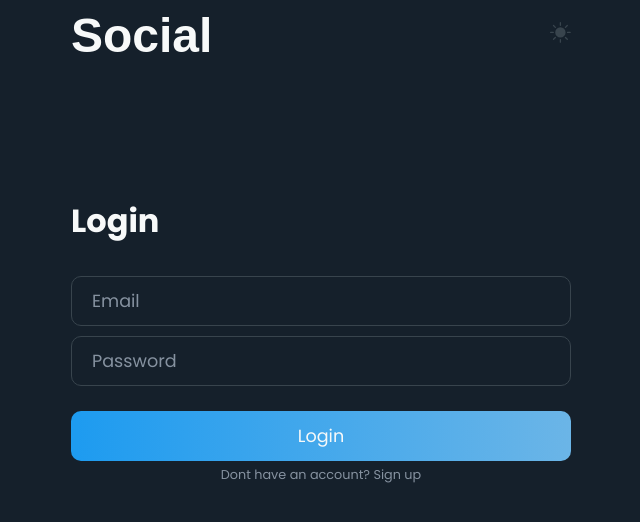
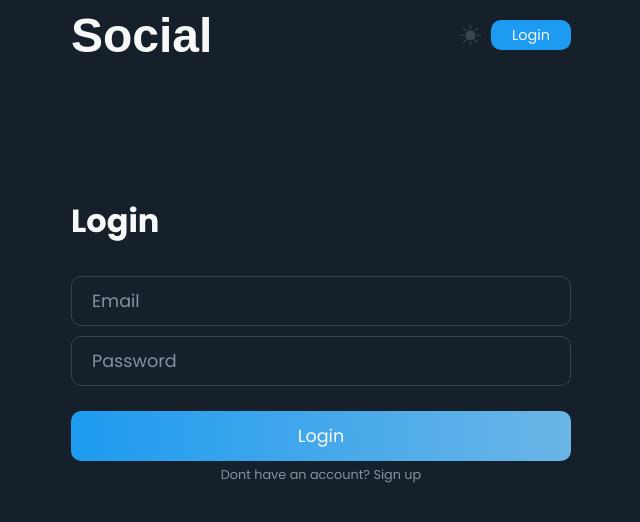
Before and after one commit to cateruu/social-app, a Next.js app: page /login in a window 1280 px wide. Shown: the top 522 px of the page, without its empty margins (319-959 px from the left). Built offline with nearby package versions, Linux system fonts and the light colour scheme; no server answers; a web font is replaced by a local one.

Commit message:
login & logout buttons

```diff
--- a/components/Layout/Layout.tsx
+++ b/components/Layout/Layout.tsx
@@ -1,5 +1,3 @@
-import { useContext } from 'react';
-
 import { useTheme } from '../../store/theme-context';
 
 import styles from './Layout.module.css';
@@ -11,7 +9,7 @@ type Props = {
 };
 
 const Layout: React.FC<Props> = (props) => {
-  const themeCtx = useTheme();
+  const { theme } = useTheme();
 
   return (
     <div className={styles.layout}>
@@ -20,7 +18,7 @@ const Layout: React.FC<Props> = (props) => {
       <style jsx global>
         {`
           body {
-            background: ${themeCtx.theme === 'dark' ? '#15202b' : '#fff'};
+            background: ${theme === 'dark' ? '#15202b' : '#fff'};
           }
         `}
       </style>
--- /dev/null
+++ b/components/PostLogin/PostLogin.module.css
@@ -0,0 +1,31 @@
+.container {
+  width: 100%;
+  height: 110px;
+  background: linear-gradient(86.23deg, #1d9bf0 0%, #6bb5e7 100%);
+  border-radius: 10px;
+  display: flex;
+  flex-direction: column;
+  justify-content: center;
+  align-items: center;
+}
+
+.text {
+  color: var(--text-color);
+  font-size: 1.5rem;
+  margin: 0;
+}
+
+.button {
+  height: 35px;
+  width: 100px;
+  border-radius: 10px;
+  border: none;
+  outline: none;
+  cursor: pointer;
+  font-family: 'Poppins', sans-serif;
+  font-size: 0.9rem;
+  margin-left: 10px;
+  color: var(--text-color);
+  background-color: var(--border-color);
+  margin-top: 10px;
+}
--- a/components/UI/Header/Header.module.css
+++ b/components/UI/Header/Header.module.css
@@ -11,6 +11,33 @@
   font-family: 'Montez', sans-serif;
   font-size: 3rem;
   color: var(--text-color);
+  cursor: pointer;
+}
+
+.container {
+  display: flex;
+  align-items: center;
+}
+
+.button {
+  height: 30px;
+  width: 80px;
+  border-radius: 10px;
+  border: none;
+  outline: none;
+  cursor: pointer;
+  font-family: 'Poppins', sans-serif;
+  font-size: 0.9rem;
+  margin-left: 10px;
+  color: var(--text-color);
+}
+
+.login {
+  background-color: var(--blue-bg);
+}
+
+.logout {
+  background-color: var(--border-color);
 }
 
 .light {
--- a/components/UI/Header/Header.tsx
+++ b/components/UI/Header/Header.tsx
@@ -1,25 +1,40 @@
-import { useContext } from 'react';
+import Link from 'next/link';
 
 import styles from './Header.module.css';
 
 import { useTheme } from '../../../store/theme-context';
+import { useAuth } from '../../../store/auth-context';
 
 import Theme from './Theme';
 
 const Header = () => {
-  const themeCtx = useTheme();
+  const { theme } = useTheme();
+  const { user, logout } = useAuth();
 
   return (
     <header className={styles.header}>
-      <h1
-        className={`${styles.name} ${
-          themeCtx.theme === 'light' ? styles.light : null
-        }`}
-      >
-        Social
-      </h1>
+      <Link href='/'>
+        <h1 className={`${styles.name} ${theme === 'light' && styles.light}`}>
+          Social
+        </h1>
+      </Link>
       <div className={styles.container}>
         <Theme />
+        {user && (
+          <button
+            className={`${styles.button} ${styles.logout}`}
+            onClick={logout}
+          >
+            Logout
+          </button>
+        )}
+        {!user && (
+          <Link href='/login'>
+            <button className={`${styles.button} ${styles.login}`}>
+              Login
+            </button>
+          </Link>
+        )}
       </div>
     </header>
   );
--- a/components/UI/Header/Theme.module.css
+++ b/components/UI/Header/Theme.module.css
@@ -4,6 +4,7 @@
   font-size: 1.3rem;
   transition: 0.1s;
   user-select: none;
+  line-height: 0%;
 }
 
 .theme:hover {
--- a/components/UI/Header/Theme.tsx
+++ b/components/UI/Header/Theme.tsx
@@ -1,4 +1,3 @@
-import { useContext } from 'react';
 import { NextPage } from 'next';
 
 import styles from './Theme.module.css';
@@ -8,12 +7,12 @@ import { useTheme } from '../../../store/theme-context';
 import { BsFillMoonFill, BsFillSunFill } from 'react-icons/bs';
 
 const Theme: NextPage = () => {
-  const themeCtx = useTheme();
+  const { theme, changeTheme } = useTheme();
 
   return (
-    <div className={styles.theme} onClick={themeCtx.changeTheme}>
-      {themeCtx.theme === 'dark' && <BsFillSunFill />}
-      {themeCtx.theme === 'light' && <BsFillMoonFill />}
+    <div className={styles.theme} onClick={changeTheme}>
+      {theme === 'dark' && <BsFillSunFill />}
+      {theme === 'light' && <BsFillMoonFill />}
     </div>
   );
 };
--- a/pages/login/index.tsx
+++ b/pages/login/index.tsx
@@ -10,8 +10,7 @@ import styles from '../../styles/Auth.module.css';
 import { useAuth } from '../../store/auth-context';
 
 const LoginPage: NextPage = () => {
-  const themeCtx = useTheme();
-
+  const { theme } = useTheme();
   const { login } = useAuth();
 
   const emailRef = useRef<HTMLInputElement>(null);
@@ -39,7 +38,7 @@ const LoginPage: NextPage = () => {
       <section className={styles.auth}>
         <h1
           className={`${styles.header} ${
-            themeCtx.theme === 'light' && styles.lightHeader
+            theme === 'light' && styles.lightHeader
           }`}
         >
           Login
@@ -49,7 +48,7 @@ const LoginPage: NextPage = () => {
             type='email'
             placeholder='Email'
             className={`${styles.input} ${
-              themeCtx.theme === 'light' && styles.lightInput
+              theme === 'light' && styles.lightInput
             }`}
             ref={emailRef}
           />
@@ -57,7 +56,7 @@ const LoginPage: NextPage = () => {
             type='password'
             placeholder='Password'
             className={`${styles.input} ${
-              themeCtx.theme === 'light' && styles.lightInput
+              theme === 'light' && styles.lightInput
             }`}
             ref={passwordRef}
           />
```
Also changed, not shown: components/PostInput/PostInput.tsx (+5 -11 lines), components/PostLogin/PostLogin.tsx (added, +15 -0 lines), pages/index.tsx (+7 -1 lines), pages/signup/index.tsx (+6 -7 lines).
